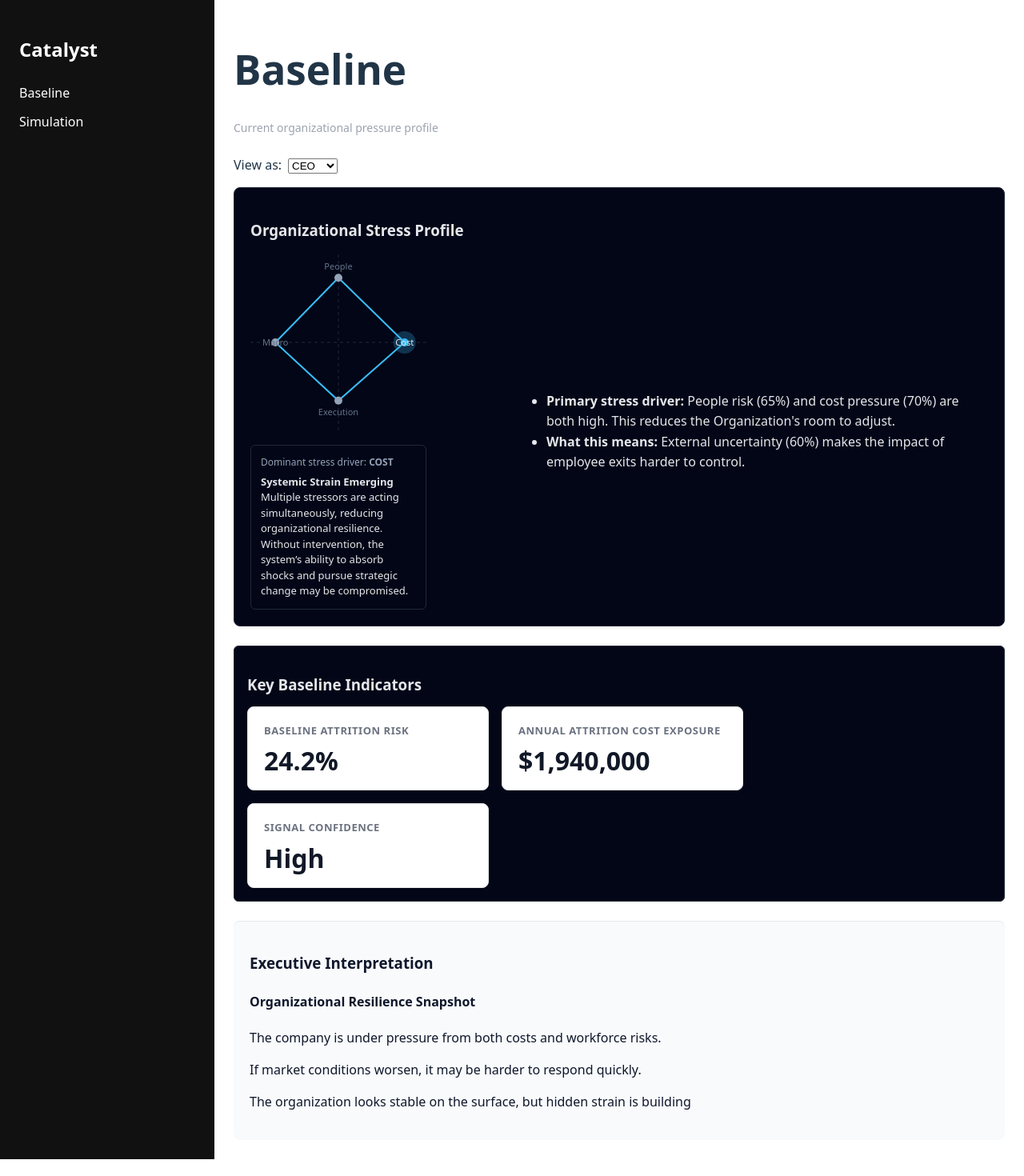
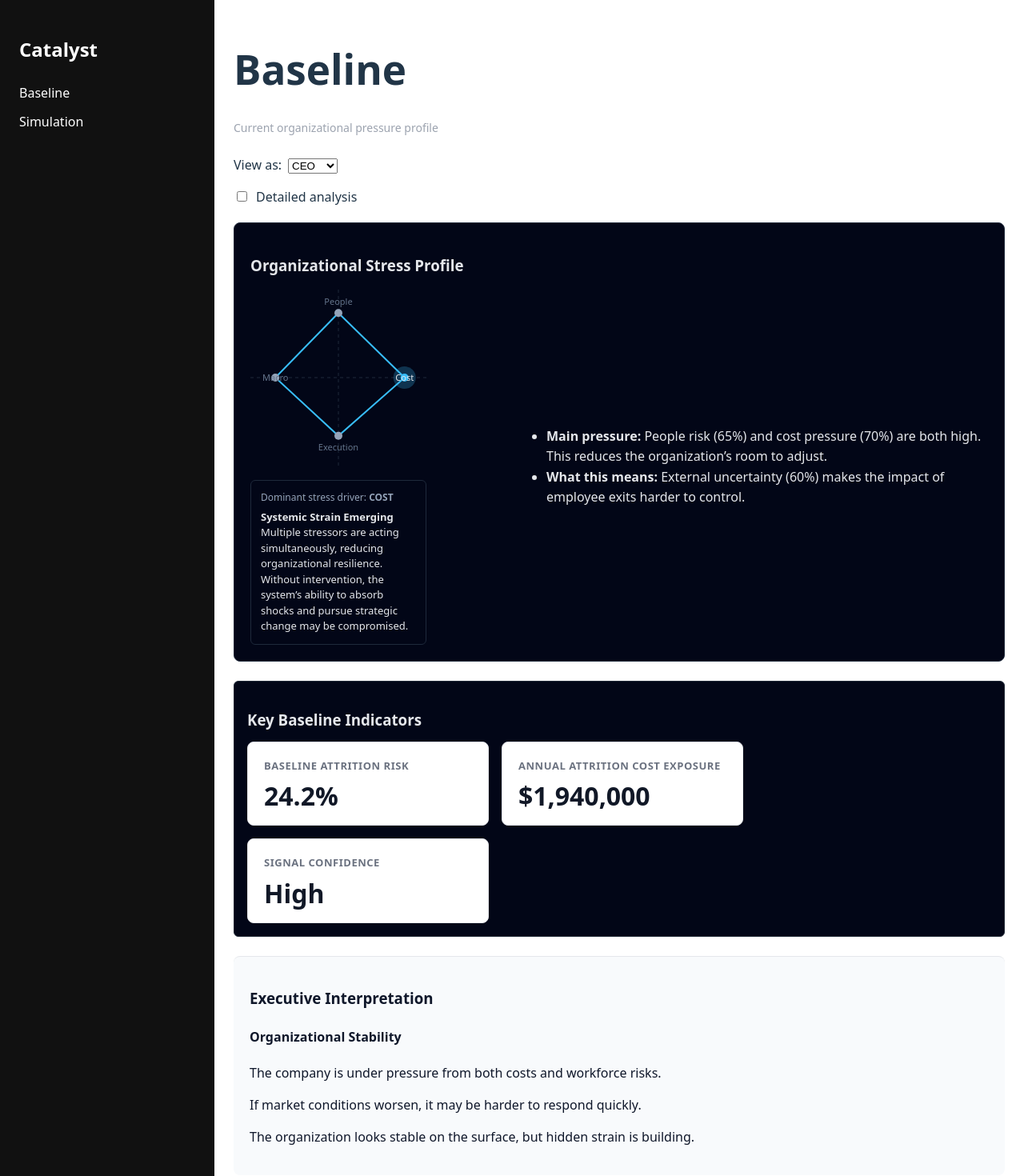
Before and after one commit to prasadbng-art/the-catalyst, a React (Vite) app in the folder catalyst_v1/catalyst-api/catalyst-ui/: page /baseline in a window 1280 px wide. Shown: the top 1470 px of the page at 80% size. Before the commit the page ends 1449 px from the top, so only its background shows below. Built offline with nearby package versions, Linux system fonts and the light colour scheme.

Commit message:
refactor for narrative choice - simple and detailed

```diff
--- a/catalyst_v1/catalyst-api/catalyst-ui/src/pages/baseline.tsx
+++ b/catalyst_v1/catalyst-api/catalyst-ui/src/pages/baseline.tsx
@@ -26,6 +26,7 @@ const baselineStress: StressProfile = {
 ========================================================= */
 export default function BaselinePage() {
   const [persona, setPersona] = useState<Persona>("CEO");
+  const [detailed, setDetailed] = useState(false);
 
   return (
     <div style={{ maxWidth: 1100 }}>
@@ -41,14 +42,26 @@ export default function BaselinePage() {
         </select>
       </div>
 
-      <BaselineCanvas stress={baselineStress} persona={persona} />
+      {/* Detail toggle */}
+      <div style={{ marginBottom: 20 }}>
+        <label style={{ display: "flex", alignItems: "center", gap: 8 }}>
+          <input
+            type="checkbox"
+            checked={detailed}
+            onChange={() => setDetailed(!detailed)}
+          />
+          Detailed analysis
+        </label>
+      </div>
+
+      <BaselineCanvas stress={baselineStress} persona={persona} detailed={detailed} />
 
       <BaselineIndicators
         baselineAttritionRisk={baselineAttritionRisk}
         baselineAnnualCost={baselineAnnualCost}
       />
 
-      <PersonaAdvisoryPanel persona={persona} />
+      <PersonaAdvisoryPanel persona={persona} detailed={detailed} />
     </div>
   );
 }
@@ -70,7 +83,15 @@ function BaselineHeader() {
 /* =========================================================
    Stress Canvas
 ========================================================= */
-function BaselineCanvas({ stress, persona }: { stress: StressProfile; persona: Persona }) {
+function BaselineCanvas({
+  stress,
+  persona,
+  detailed,
+}: {
+  stress: StressProfile;
+  persona: Persona;
+  detailed: boolean;
+}) {
   return (
     <section
       style={{
@@ -91,14 +112,25 @@ function BaselineCanvas({ stress, persona }: { stress: StressProfile; persona: P
 
         <div style={{ flex: 1 }}>
           <ul style={{ margin: 0, paddingLeft: 18, lineHeight: 1.6 }}>
-            <li>
-              <strong>Primary stress driver:</strong> People risk ({stress.people}%) and cost
-              pressure ({stress.cost}%) are both high. This reduces the Organization's room to adjust.
-            </li>
-            <li>
-              <strong>What this means:</strong> External uncertainty ({stress.macro}%)
-              makes the impact of employee exits harder to control.
-            </li>
+            {!detailed ? (
+              <>
+                <li>
+                  <strong>Main pressure:</strong> People risk ({stress.people}%) and cost pressure ({stress.cost}%) are both high. This reduces the organization’s room to adjust.
+                </li>
+                <li>
+                  <strong>What this means:</strong> External uncertainty ({stress.macro}%) makes the impact of employee exits harder to control.
+                </li>
+              </>
+            ) : (
+              <>
+                <li>
+                  <strong>Primary stress concentration:</strong> Workforce exposure and structural cost pressure are simultaneously elevated, limiting operational flexibility.
+                </li>
+                <li>
+                  <strong>System implication:</strong> Macroeconomic volatility amplifies the downstream impact of attrition and productivity shocks.
+                </li>
+              </>
+            )}
           </ul>
         </div>
       </div>
@@ -144,7 +176,13 @@ function BaselineIndicators({
 /* =========================================================
    Persona Panel
 ========================================================= */
-function PersonaAdvisoryPanel({ persona }: { persona: Persona }) {
+function PersonaAdvisoryPanel({
+  persona,
+  detailed,
+}: {
+  persona: Persona;
+  detailed: boolean;
+}) {
   return (
     <section
       style={{
@@ -159,47 +197,58 @@ function PersonaAdvisoryPanel({ persona }: { persona: Persona }) {
 
         {persona === "CEO" && (
           <>
-            <h4>Organizational Resilience Snapshot</h4>
-            <p>
-              The company is under pressure from both costs and workforce risks.
-            </p>
-            <p>
-              If market conditions worsen, it may be harder to respond quickly.
-            </p>
-            <p>
-              The organization looks stable on the surface, but hidden strain is building
-            </p>
+            <h4>Organizational Stability</h4>
+            {!detailed ? (
+              <>
+                <p>The company is under pressure from both costs and workforce risks.</p>
+                <p>If market conditions worsen, it may be harder to respond quickly.</p>
+                <p>The organization looks stable on the surface, but hidden strain is building.</p>
+              </>
+            ) : (
+              <>
+                <p>Cost rigidity and workforce exposure are increasing systemic strain.</p>
+                <p>Reduced flexibility may limit response to external shocks.</p>
+                <p>Performance appears stable, but underlying resilience is weakening.</p>
+              </>
+            )}
           </>
         )}
 
         {persona === "CFO" && (
           <>
-            <h4>Human Capital Risk Exposure</h4>
-            <p>
-             Workforce pressure can create unexpected costs, even if budgets look stable today.
-            </p>
-            <p>
-              If more employees leave, replacement and productivity costs may rise quickly.
-            </p>
-            <p>
-              Financial risk increases when people pressure and market uncertainty happen together
-            </p>
+            <h4>Financial Risk from Workforce Pressure</h4>
+            {!detailed ? (
+              <>
+                <p>Workforce pressure can create unexpected costs, even if budgets look stable.</p>
+                <p>If more employees leave, replacement and productivity costs may rise.</p>
+                <p>Financial risk increases when workforce pressure and market uncertainty occur together.</p>
+              </>
+            ) : (
+              <>
+                <p>Workforce strain introduces latent financial exposure not yet visible in budgets.</p>
+                <p>Attrition-driven costs and productivity drag may accelerate under stress.</p>
+                <p>Financial sensitivity increases when internal pressure meets macro instability.</p>
+              </>
+            )}
           </>
         )}
 
         {persona === "CHRO" && (
           <>
-            <h4>Workforce Stability Outlook</h4>
-            <p>
-              Employees are feeling higher pressure, which can increase resignations -
-              particularly in high-demand roles.
-            </p>
-            <p>
-              Key roles might be harder to retain if workload and stress stay high
-            </p>
-            <p>
-              Early action can reduce exits before they become visible in the data
-            </p>
+            <h4>Workforce Stability</h4>
+            {!detailed ? (
+              <>
+                <p>Employees are feeling higher pressure, which can increase resignations.</p>
+                <p>Key roles may be harder to retain if workload and stress stay high.</p>
+                <p>Early action can reduce exits before they become visible in the data.</p>
+              </>
+            ) : (
+              <>
+                <p>Sustained pressure raises the probability of regretted attrition in critical roles.</p>
+                <p>Workload and stress reduce engagement and retention resilience.</p>
+                <p>Proactive intervention can stabilize talent before attrition signals appear.</p>
+              </>
+            )}
           </>
         )}
       </div>
```
